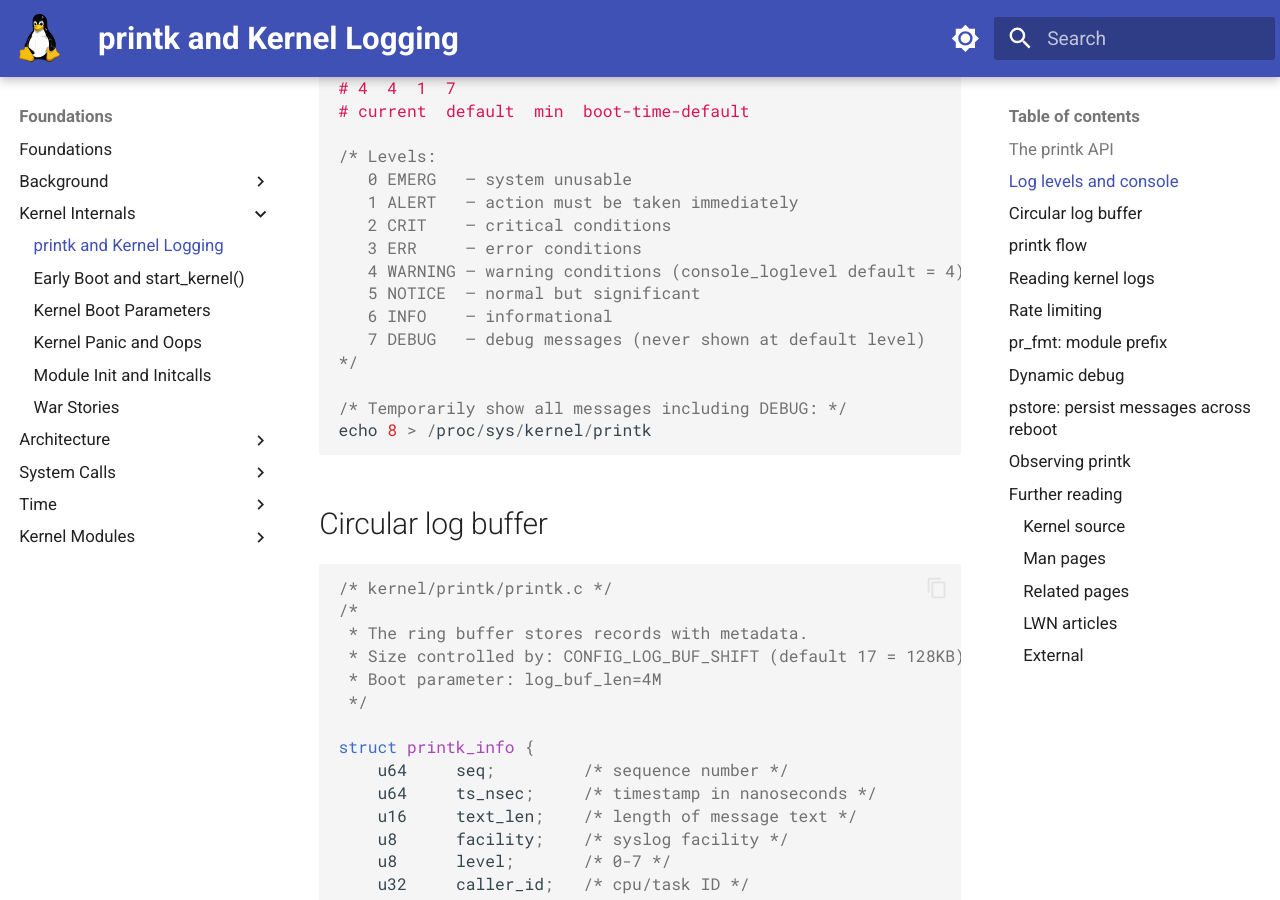
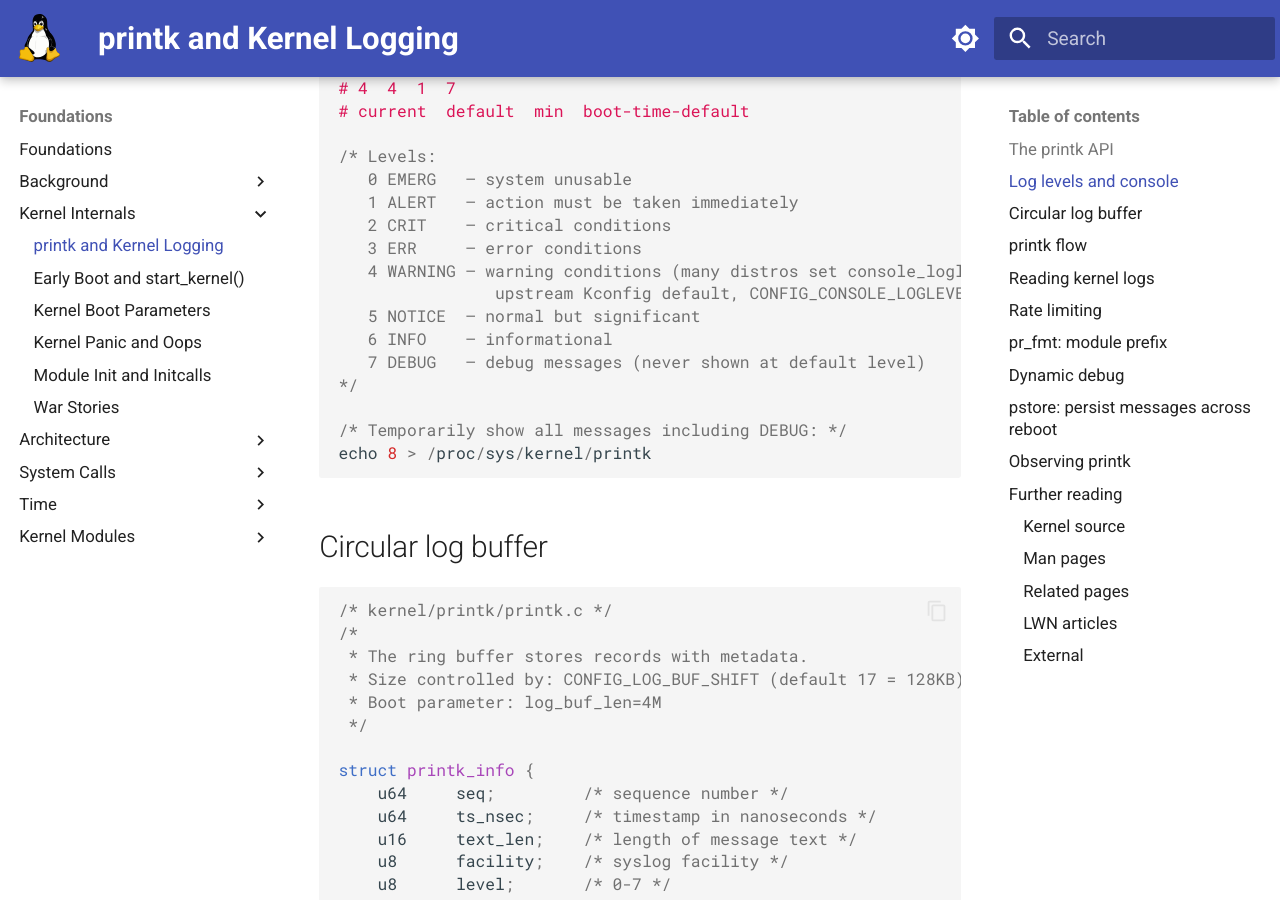
Before and after one commit to laveeshb/linux-kernel-internals, an MkDocs documentation site: the page built from docs/kernel/printk.md, in a window 1280 px wide and 900 px high, scrolled down 1058 px. Built offline with MkDocs 1.6.1 and Material for MkDocs 9.7.7, drawn with Linux system fonts in a browser that asks for light colours; some of the changed text lies outside the part shown.

Commit message:
Fix round-1 review findings on kernel citation backfill
- printk.md: DEFINE_RATELIMIT_STATE()/__ratelimit() are defined in
  include/linux/ratelimit_types.h, not ratelimit.h (which only uses
  them inside other macro bodies); also fix a pre-existing stale
  claim that console_loglevel's default is 4 - the upstream Kconfig
  default (CONFIG_CONSOLE_LOGLEVEL_DEFAULT) is 7, which now directly
  conflicts with this PR's own corrected claim on war-stories.md
- initcalls-modules.md: the cited LWN article's macro
  (EXPORT_SYMBOL_GPL_FOR_MODULES) was the original proposed name;
  it merged as EXPORT_SYMBOL_FOR_MODULES (confirmed in
  include/linux/export.h), contradicting this page's own Kernel
  source citation immediately above it
- early-boot.md: the SLUB Allocator Internals link claimed to cover
  what kmem_cache_init() bootstraps - that page covers runtime SLUB
  mechanics (struct kmem_cache, freelists, per-CPU caches) and never
  mentions kmem_cache_init() itself; reworded to describe what's
  actually there

```diff
--- a/docs/kernel/printk.md
+++ b/docs/kernel/printk.md
@@ -41,7 +41,8 @@ cat /proc/sys/kernel/printk
    1 ALERT   — action must be taken immediately
    2 CRIT    — critical conditions
    3 ERR     — error conditions
-   4 WARNING — warning conditions (console_loglevel default = 4)
+   4 WARNING — warning conditions (many distros set console_loglevel to 4; the
+                upstream Kconfig default, CONFIG_CONSOLE_LOGLEVEL_DEFAULT, is 7)
    5 NOTICE  — normal but significant
    6 INFO    — informational
    7 DEBUG   — debug messages (never shown at default level)
```
Also changed, not shown: other parts of docs/kernel/printk.md (+1 -1 lines), docs/kernel/early-boot.md (+1 -1 lines), docs/kernel/initcalls-modules.md (+1 -1 lines).
